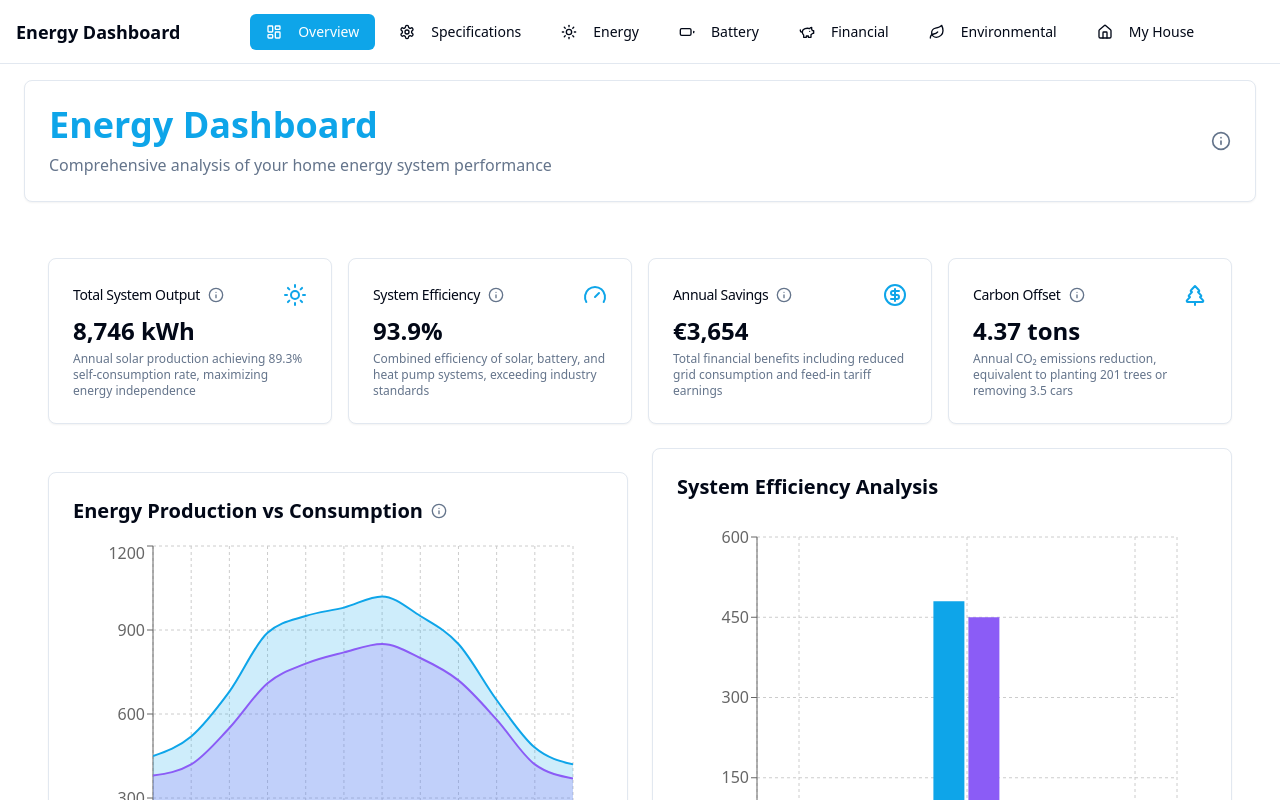
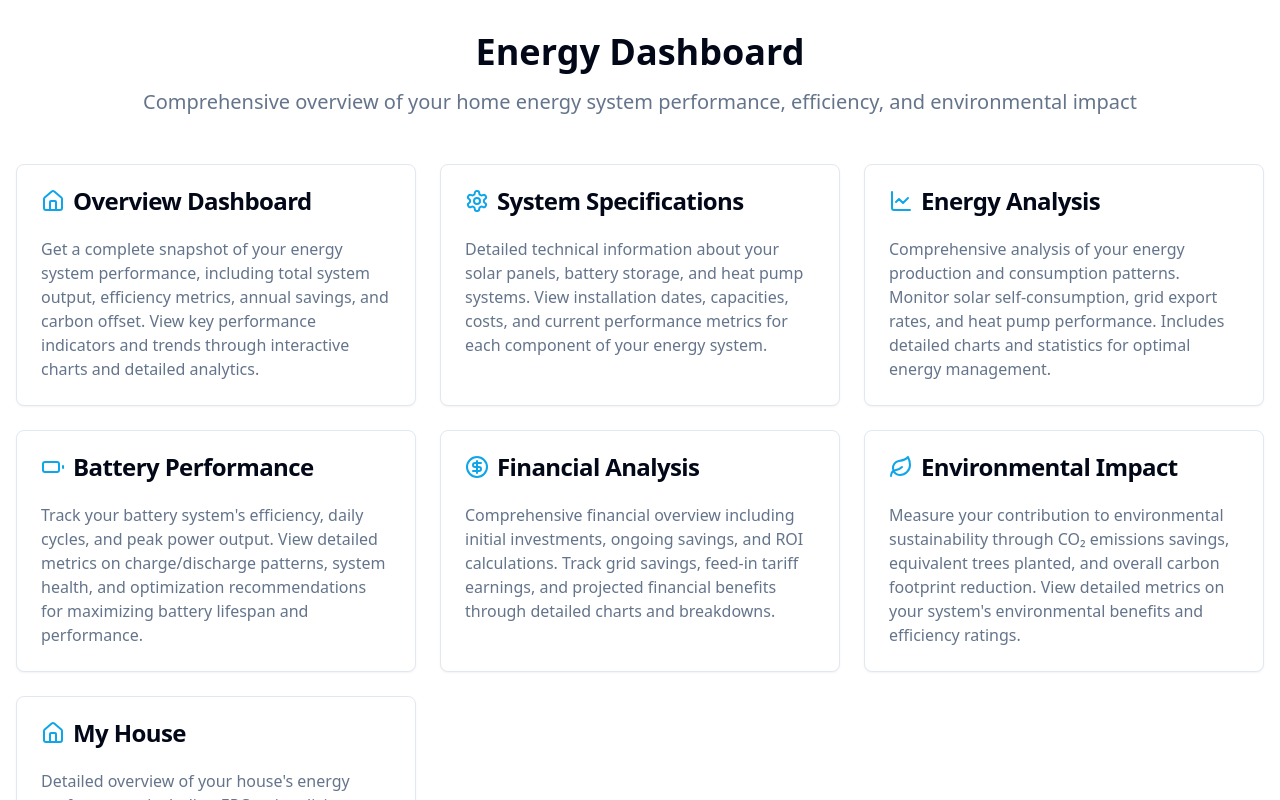
Before and after one commit to elRadix/solar-battery-optimizer, a React (Vite) app: page / in a window 1280 px wide. Shown: the top 800 px of the page. Built offline with nearby package versions, Linux system fonts and the light colour scheme.

Commit message:
Create summary frontpage
Add a new frontpage that summarizes all existing pages, providing direct links to each section. The frontpage includes detailed informational text describing the content of each page without using tooltips.
[skip gpt_engineer]

```diff
--- a/src/App.tsx
+++ b/src/App.tsx
@@ -2,8 +2,9 @@ import { Toaster } from "@/components/ui/toaster";
 import { Toaster as Sonner } from "@/components/ui/sonner";
 import { TooltipProvider } from "@/components/ui/tooltip";
 import { QueryClient, QueryClientProvider } from "@tanstack/react-query";
-import { BrowserRouter, Routes, Route } from "react-router-dom";
+import { BrowserRouter, Routes, Route, Navigate } from "react-router-dom";
 import Index from "./pages/Index";
+import FrontPage from "./pages/FrontPage";
 
 const queryClient = new QueryClient();
 
@@ -14,7 +15,8 @@ const App = () => (
       <Sonner />
       <BrowserRouter>
         <Routes>
-          <Route path="/" element={<Index />} />
+          <Route path="/" element={<FrontPage />} />
+          <Route path="/:section" element={<Index />} />
         </Routes>
       </BrowserRouter>
     </TooltipProvider>
--- /dev/null
+++ b/src/pages/FrontPage.tsx
@@ -0,0 +1,162 @@
+import { Link } from "react-router-dom";
+import { Card, CardContent, CardHeader, CardTitle } from "@/components/ui/card";
+import {
+  Home,
+  Settings,
+  Battery,
+  LineChart,
+  CircleDollarSign,
+  Leaf,
+  House,
+} from "lucide-react";
+
+const FrontPage = () => {
+  return (
+    <div className="container mx-auto px-4 py-8 space-y-8">
+      <div className="text-center mb-12">
+        <h1 className="text-4xl font-bold mb-4">Energy Dashboard</h1>
+        <p className="text-xl text-muted-foreground">
+          Comprehensive overview of your home energy system performance,
+          efficiency, and environmental impact
+        </p>
+      </div>
+
+      <div className="grid gap-6 md:grid-cols-2 lg:grid-cols-3">
+        <Link to="/overview">
+          <Card className="h-full hover:shadow-lg transition-shadow">
+            <CardHeader>
+              <CardTitle className="flex items-center gap-2">
+                <Home className="h-6 w-6 text-primary" />
+                Overview Dashboard
+              </CardTitle>
+            </CardHeader>
+            <CardContent>
+              <p className="text-muted-foreground">
+                Get a complete snapshot of your energy system performance,
+                including total system output, efficiency metrics, annual savings,
+                and carbon offset. View key performance indicators and trends
+                through interactive charts and detailed analytics.
+              </p>
+            </CardContent>
+          </Card>
+        </Link>
+
+        <Link to="/specifications">
+          <Card className="h-full hover:shadow-lg transition-shadow">
+            <CardHeader>
+              <CardTitle className="flex items-center gap-2">
+                <Settings className="h-6 w-6 text-primary" />
+                System Specifications
+              </CardTitle>
+            </CardHeader>
+            <CardContent>
+              <p className="text-muted-foreground">
+                Detailed technical information about your solar panels, battery
+                storage, and heat pump systems. View installation dates,
+                capacities, costs, and current performance metrics for each
+                component of your energy system.
+              </p>
+            </CardContent>
+          </Card>
+        </Link>
+
+        <Link to="/energy">
+          <Card className="h-full hover:shadow-lg transition-shadow">
+            <CardHeader>
+              <CardTitle className="flex items-center gap-2">
+                <LineChart className="h-6 w-6 text-primary" />
+                Energy Analysis
+              </CardTitle>
+            </CardHeader>
+            <CardContent>
+              <p className="text-muted-foreground">
+                Comprehensive analysis of your energy production and consumption
+                patterns. Monitor solar self-consumption, grid export rates, and
+                heat pump performance. Includes detailed charts and statistics
+                for optimal energy management.
+              </p>
+            </CardContent>
+          </Card>
+        </Link>
+
+        <Link to="/battery">
+          <Card className="h-full hover:shadow-lg transition-shadow">
+            <CardHeader>
+              <CardTitle className="flex items-center gap-2">
+                <Battery className="h-6 w-6 text-primary" />
+                Battery Performance
+              </CardTitle>
+            </CardHeader>
+            <CardContent>
+              <p className="text-muted-foreground">
+                Track your battery system's efficiency, daily cycles, and peak
+                power output. View detailed metrics on charge/discharge patterns,
+                system health, and optimization recommendations for maximizing
+                battery lifespan and performance.
+              </p>
+            </CardContent>
+          </Card>
+        </Link>
+
+        <Link to="/financial">
+          <Card className="h-full hover:shadow-lg transition-shadow">
+            <CardHeader>
+              <CardTitle className="flex items-center gap-2">
+                <CircleDollarSign className="h-6 w-6 text-primary" />
+                Financial Analysis
+              </CardTitle>
+            </CardHeader>
+            <CardContent>
+              <p className="text-muted-foreground">
+                Comprehensive financial overview including initial investments,
+                ongoing savings, and ROI calculations. Track grid savings,
+                feed-in tariff earnings, and projected financial benefits through
+                detailed charts and breakdowns.
+              </p>
+            </CardContent>
+          </Card>
+        </Link>
+
+        <Link to="/environmental">
+          <Card className="h-full hover:shadow-lg transition-shadow">
+            <CardHeader>
+              <CardTitle className="flex items-center gap-2">
+                <Leaf className="h-6 w-6 text-primary" />
+                Environmental Impact
+              </CardTitle>
+            </CardHeader>
+            <CardContent>
+              <p className="text-muted-foreground">
+                Measure your contribution to environmental sustainability through
+                CO₂ emissions savings, equivalent trees planted, and overall
+                carbon footprint reduction. View detailed metrics on your
+                system's environmental benefits and efficiency ratings.
+              </p>
+            </CardContent>
+          </Card>
+        </Link>
+
+        <Link to="/house">
+          <Card className="h-full hover:shadow-lg transition-shadow">
+            <CardHeader>
+              <CardTitle className="flex items-center gap-2">
+                <House className="h-6 w-6 text-primary" />
+                My House
+              </CardTitle>
+            </CardHeader>
+            <CardContent>
+              <p className="text-muted-foreground">
+                Detailed overview of your house's energy performance, including
+                EPC rating, living area metrics, and yearly consumption
+                comparisons. Track efficiency improvements and view comprehensive
+                house-specific energy metrics.
+              </p>
+            </CardContent>
+          </Card>
+        </Link>
+      </div>
+    </div>
+  );
+};
+
+export default FrontPage;
```
